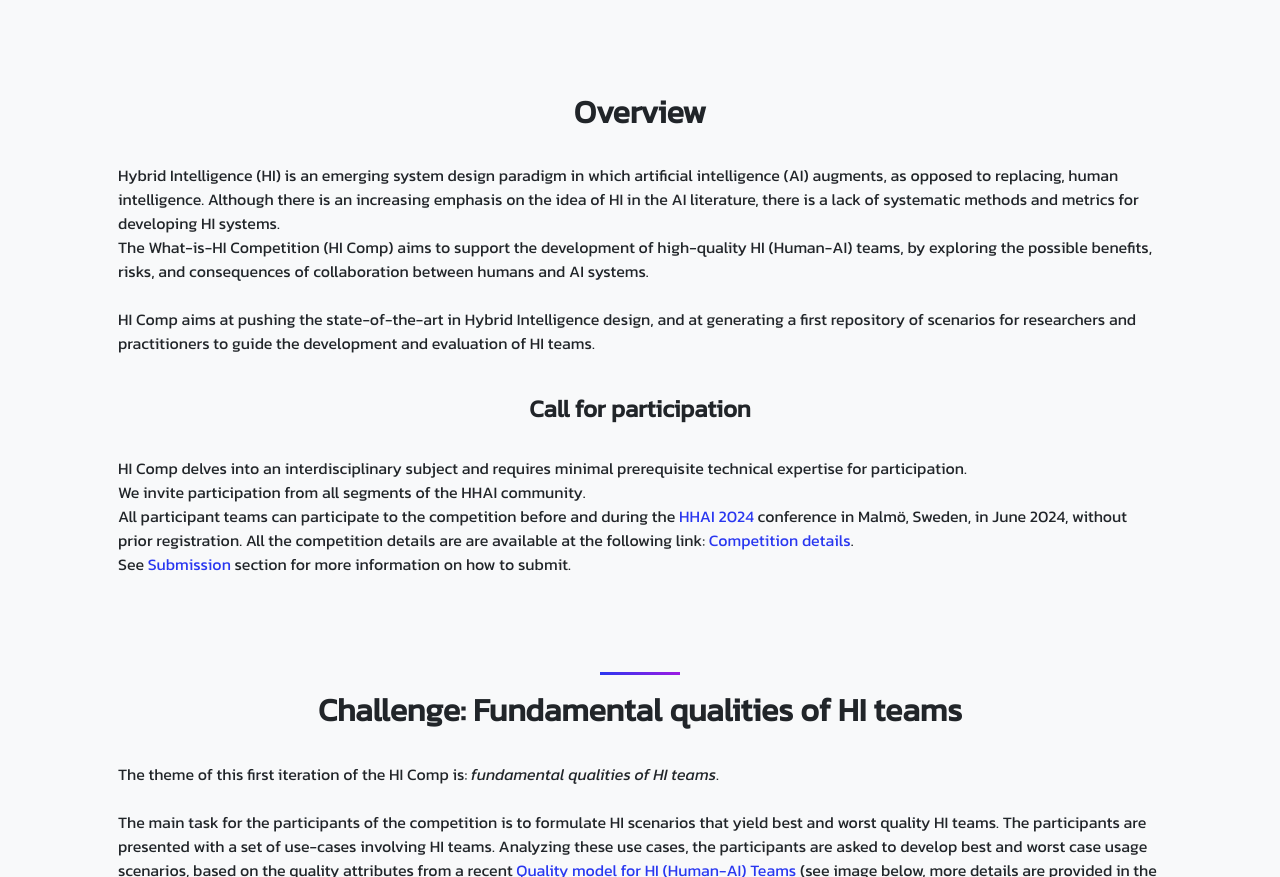
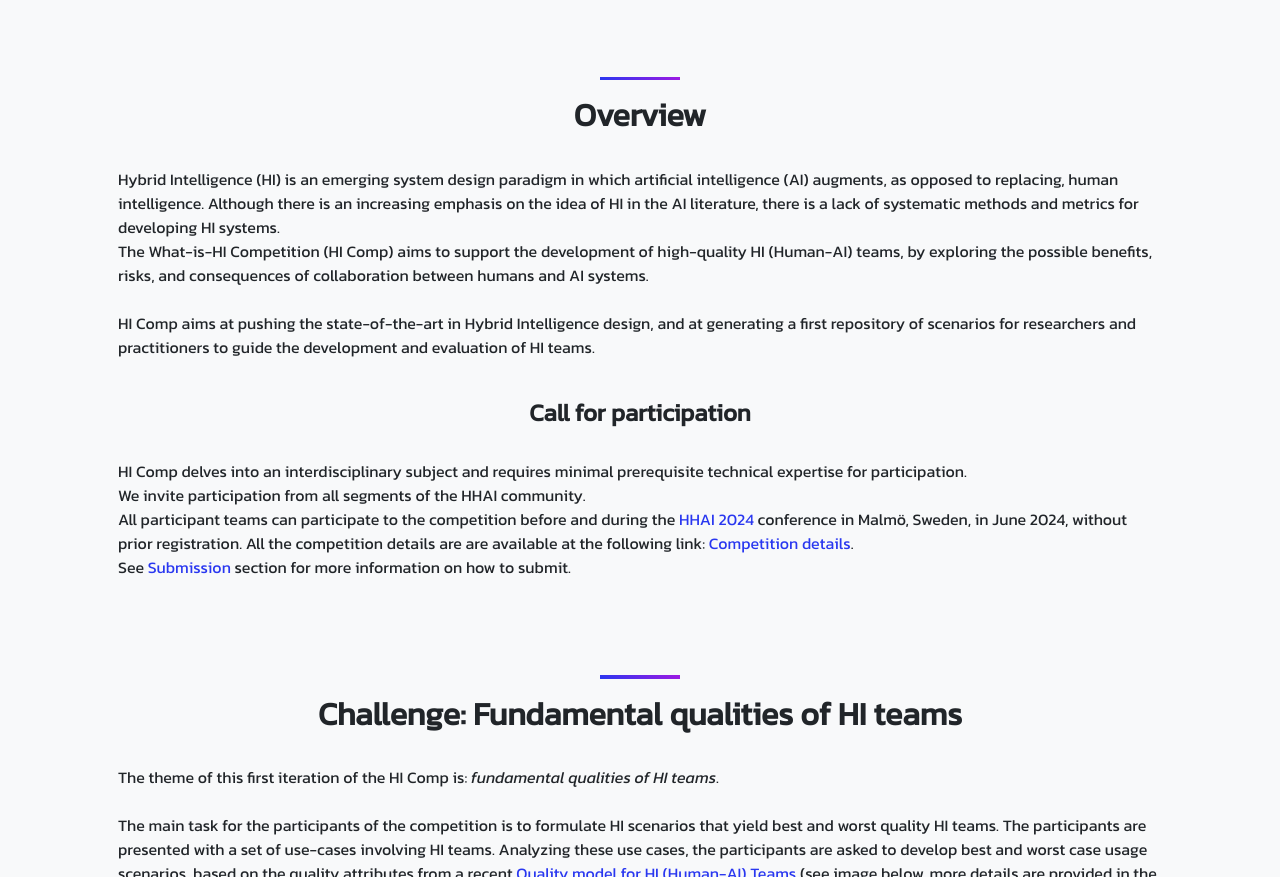
Before and after one commit to Hybrid-Intelligence-Competition/HI-Comp-2024-HHAI, a plain HTML site: page index.html in a window 1280 px wide. Shown: the part 859-1736 px from the top of the page. Drawn offline with nearby package versions, Linux system fonts and the light colour scheme.

```diff
--- a/index.html
+++ b/index.html
@@ -146,6 +146,8 @@ https://hhai-conference.org/2024/">HHAI 2024</a> conference.</h5>
                 </div>
             </div>
         </section>
+
+        <aside class="text-center bg-gradient-primary-to-secondary"></aside>
         <!-- Basic features section-->
         <section class="bg-light" id="overview">
             <div class="container px-5">
```
